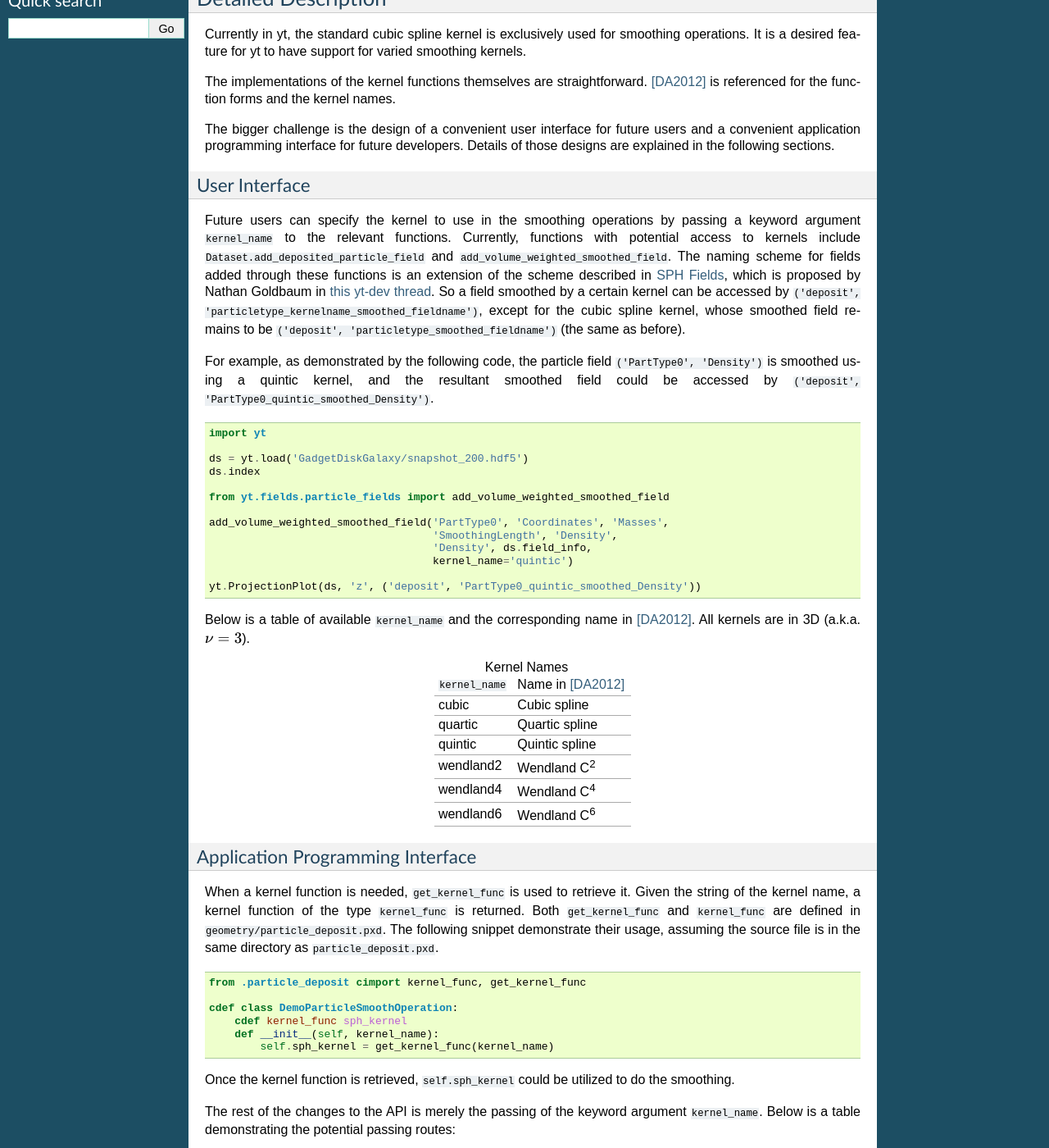
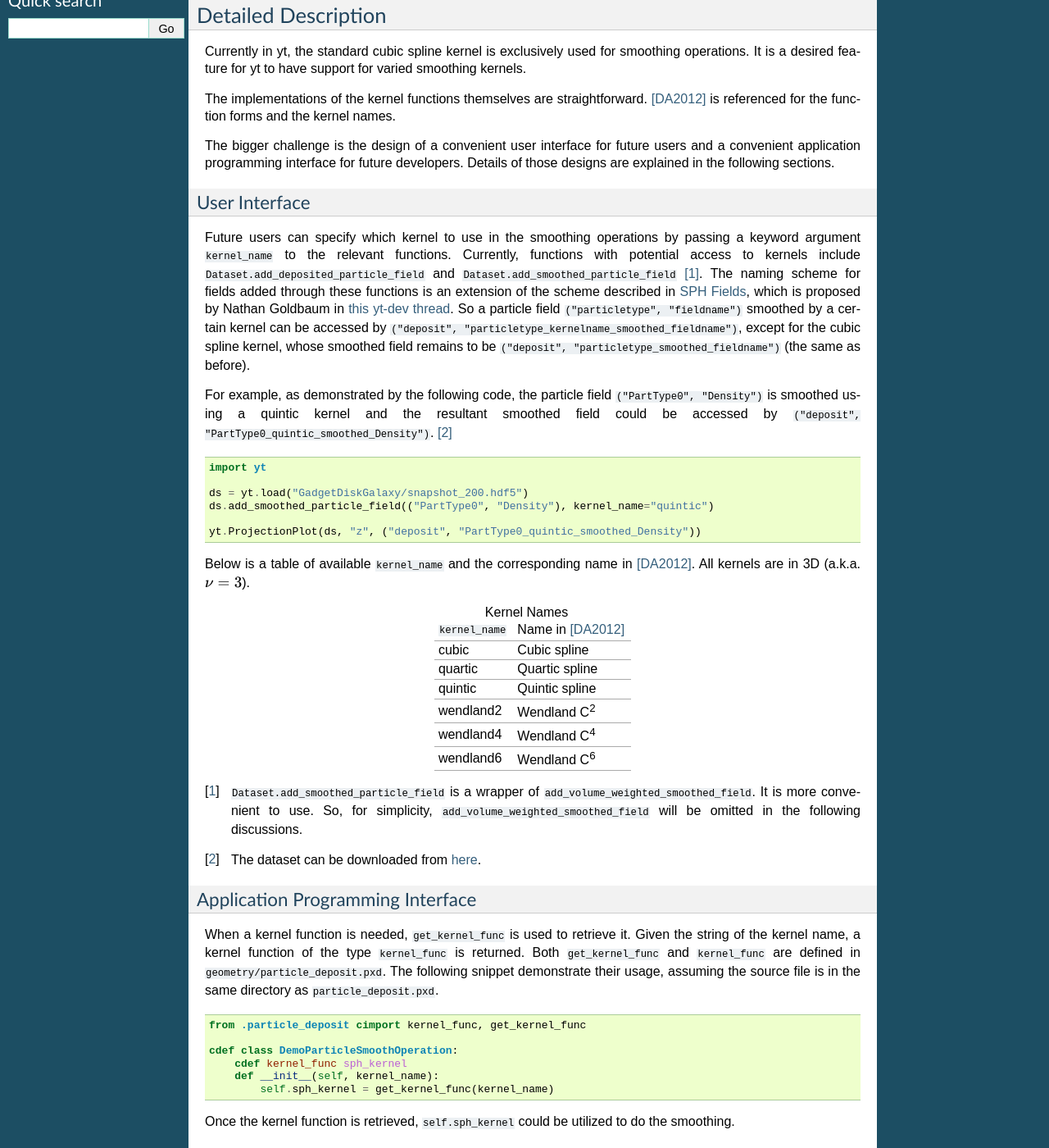
Before and after one commit to yt-project/ytep, a Sphinx documentation site: the page built from source/YTEPs/YTEP-0024.rst, in a window 1280 px wide and 1400 px high, scrolled down 518 px. Shown: the whole window at 82% size. Built offline with Sphinx 7.4.7, drawn with Linux system fonts in a browser that asks for light colours; formulas are drawn with MathJax 3; some of the changed text lies outside the part shown.

Commit message:
Updating YTEP-0024

```diff
--- a/source/YTEPs/YTEP-0024.rst
+++ b/source/YTEPs/YTEP-0024.rst
@@ -23,6 +23,8 @@
     <https://bitbucket.org/yt_analysis/yt/pull-requests/1670/alternative-smoothing-kernels/diff>`_
   * `yt PR #1712
     <https://bitbucket.org/yt_analysis/yt/pull-requests/1712/wip-alternative-smoothing-kernels/diff>`_
+  * `yt PR #1830
+    <https://bitbucket.org/yt_analysis/yt/pull-requests/1830/alternative-smoothing-kernels-reissued/diff>`_
   * `ytep PR #53
     <https://bitbucket.org/yt_analysis/ytep/pull-requests/53/adding-ytep-0024-for-alternative-smoothing/diff>`_
 
@@ -38,25 +40,18 @@
 User Interface
 ++++++++++++++
 
-Future users can specify the kernel to use in the smoothing operations by passing a keyword argument ``kernel_name`` to the relevant functions. Currently, functions with potential access to kernels include ``Dataset.add_deposited_particle_field`` and ``add_volume_weighted_smoothed_field``. The naming scheme for fields added through these functions is an extension of the scheme described in `SPH Fields <http://yt-project.org/docs/dev/analyzing/fields.html#sph-fields)>`_, which is proposed by Nathan Goldbaum in `this yt-dev thread <http://lists.spacepope.org/pipermail/yt-dev-spacepope.org/2015-July/019478.html>`_. So a field smoothed by a certain kernel can be accessed by ``('deposit', 'particletype_kernelname_smoothed_fieldname')``, except for the cubic spline kernel, whose smoothed field remains to be ``('deposit', 'particletype_smoothed_fieldname')`` (the same as before).
+Future users can specify which kernel to use in the smoothing operations by passing a keyword argument ``kernel_name`` to the relevant functions. Currently, functions with potential access to kernels include ``Dataset.add_deposited_particle_field`` and ``Dataset.add_smoothed_particle_field`` [#sfield]_. The naming scheme for fields added through these functions is an extension of the scheme described in `SPH Fields <http://yt-project.org/docs/dev/analyzing/fields.html#sph-fields)>`_, which is proposed by Nathan Goldbaum in `this yt-dev thread <http://lists.spacepope.org/pipermail/yt-dev-spacepope.org/2015-July/019478.html>`_. So a particle field ``("particletype", "fieldname")`` smoothed by a certain kernel can be accessed by ``("deposit", "particletype_kernelname_smoothed_fieldname")``, except for the cubic spline kernel, whose smoothed field remains to be ``("deposit", "particletype_smoothed_fieldname")`` (the same as before).
 
-For example, as demonstrated by the following code, the particle field ``('PartType0', 'Density')`` is smoothed using a quintic kernel, and the resultant smoothed field could be accessed by ``('deposit', 'PartType0_quintic_smoothed_Density')``.
+For example, as demonstrated by the following code, the particle field ``("PartType0", "Density")`` is smoothed using a quintic kernel and the resultant smoothed field could be accessed by ``("deposit", "PartType0_quintic_smoothed_Density")``. [#data]_
 
 .. code-block:: python
 
    import yt
 
-   ds = yt.load('GadgetDiskGalaxy/snapshot_200.hdf5')
-   ds.index
+   ds = yt.load("GadgetDiskGalaxy/snapshot_200.hdf5")
+   ds.add_smoothed_particle_field(("PartType0", "Density"), kernel_name="quintic")
 
-   from yt.fields.particle_fields import add_volume_weighted_smoothed_field
-
-   add_volume_weighted_smoothed_field('PartType0', 'Coordinates', 'Masses',
-                                      'SmoothingLength', 'Density',
-                                      'Density', ds.field_info,
-                                      kernel_name='quintic')
-
-   yt.ProjectionPlot(ds, 'z', ('deposit', 'PartType0_quintic_smoothed_Density'))
+   yt.ProjectionPlot(ds, "z", ("deposit", "PartType0_quintic_smoothed_Density"))
 
 Below is a table of available ``kernel_name`` and the corresponding name in [DA2012]_. All kernels are in 3D (a.k.a. :math:`\nu = 3`).
 
@@ -76,6 +71,10 @@
      - Wendland C\ :sup:`4`
    * - wendland6
      - Wendland C\ :sup:`6`
+
+.. [#sfield] ``Dataset.add_smoothed_particle_field`` is a wrapper of ``add_volume_weighted_smoothed_field``. It is more convenient to use. So, for simplicity, ``add_volume_weighted_smoothed_field`` will be omitted in the following discussions.
+
+.. [#data] The dataset can be downloaded from `here <http://yt-project.org/data/GadgetDiskGalaxy.tar.gz>`_.
 
 Application Programming Interface
 +++++++++++++++++++++++++++++++++
@@ -155,18 +154,19 @@
      - 4 - 8
      - ``yt/data_objects/static_output.py``
    * - 12
-     - ``add_volume_weighted_smoothed_field``
+     - ``Dataset.add_smoothed_particle_field``
      - 9
-     - ``yt/fields/particle_fields.py``
+     - ``yt/data_objects/static_output.py``
 
-.. [#pass] This column means that ``kernel_name`` could **potentially** be passed to 'Pass to', depending on another parameter ``method``.
+.. [#pass] This column indicates the possibility that ``kernel_name`` could be passed to 'Pass to', which also depends on another parameter ``method``.
+
 .. [#cls] When a class is given, its ``__init__`` method is meant.
 
 To demonstrate how 4 - 10 utilize 1 - 3, the main structure of the ``smooth`` method is shown below (irrelevant parts are ignored; ``deposit`` and ``particle_operation`` are similar).
 
 .. code-block:: python
 
-   def smooth(self, method = None, kernel_name = 'cubic', ...):
+   def smooth(self, method = None, kernel_name = "cubic", ...):
        cls = getattr(particle_smooth, "%s_smooth" % method, None)
        op = cls(..., kernel_name)
 
@@ -182,7 +182,7 @@
 Backwards Compatibility
 -----------------------
 
-New functionalities are accessed by the optional keyword argument ``kernel_name``, so current codes' behavior won't change.
+New functionality is accessed by the keyword argument ``kernel_name`` with default value ``kernel_name = "cubic"``, so existing codes' behavior won't change.
 
 Alternatives
 ------------
```
Also changed, not shown: other parts of source/YTEPs/YTEP-0024.rst (+1 -1 lines).
